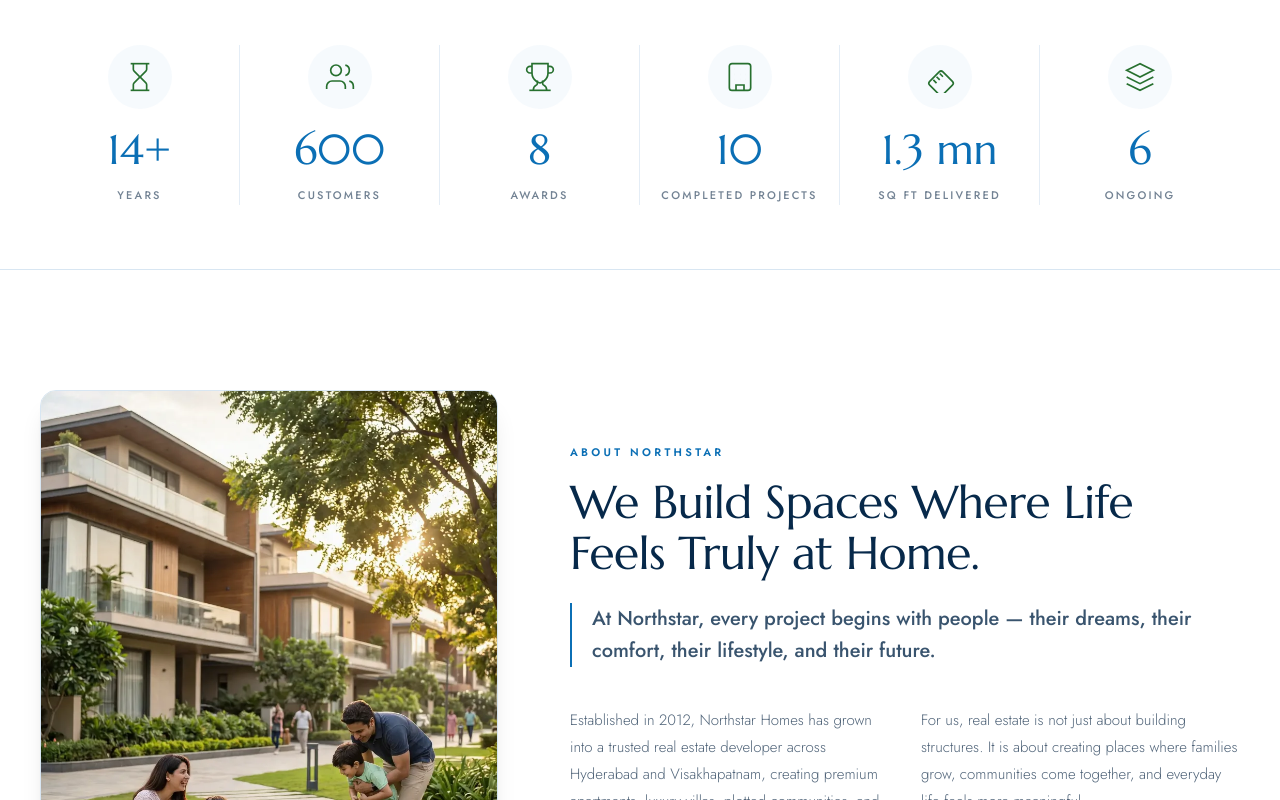
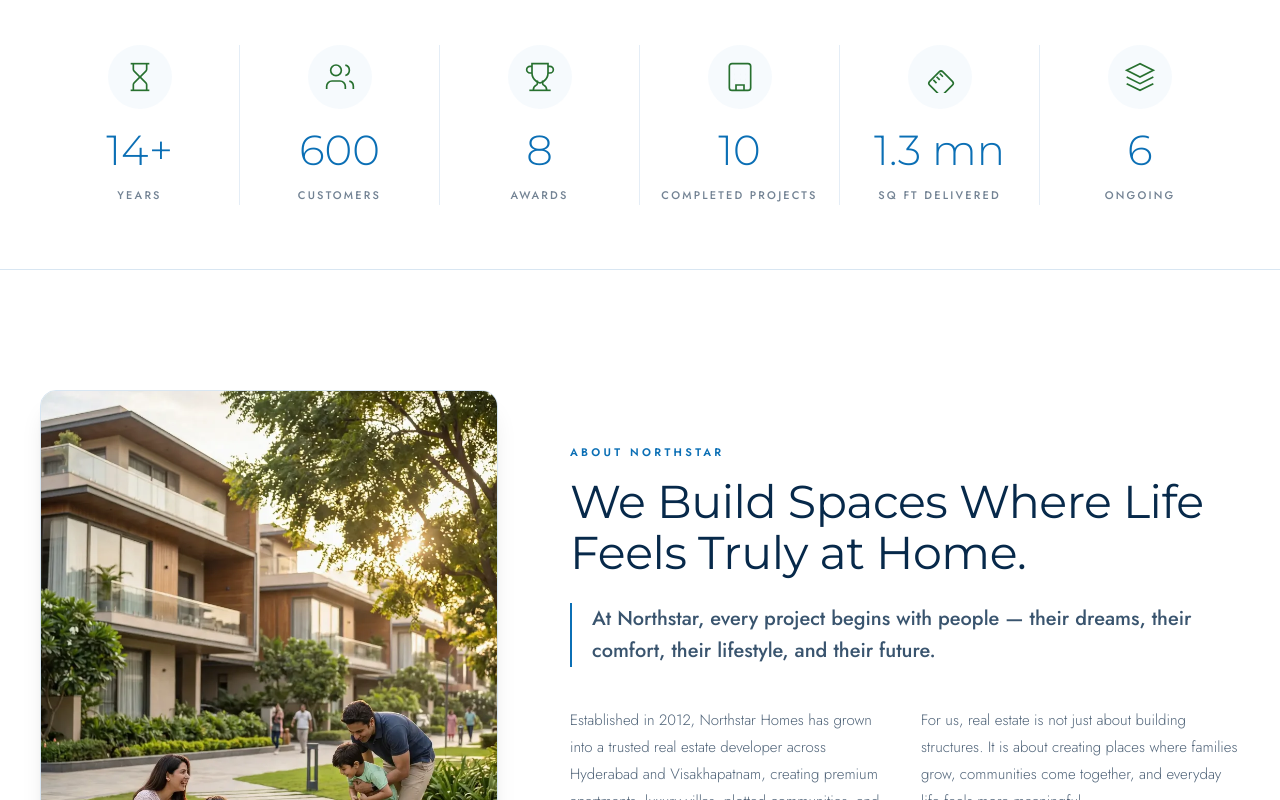
Before and after one commit to CandidateMaster2002/northstarhomes-website, a React (Vite) app: page / in a window 1280 px wide. Shown: the part 820-1620 px from the top of the page. Built offline with nearby package versions, Linux system fonts and the light colour scheme.

Commit message:
style: Change heading font from Marcellus to Montserrat as requested

```diff
--- a/index.html
+++ b/index.html
@@ -8,7 +8,7 @@
     <meta name="description" content="Northstar Homes develops crafted plots, villas and gated communities across South Hyderabad — Sanctuary, SP Palacio, Allura, Park Avenue and Golden Valley." />
     <link rel="preconnect" href="https://fonts.googleapis.com" />
     <link rel="preconnect" href="https://fonts.gstatic.com" crossorigin />
-    <link rel="stylesheet" href="https://fonts.googleapis.com/css2?family=Marcellus&family=Jost:wght@300;400;500;600&display=swap" />
+    <link rel="stylesheet" href="https://fonts.googleapis.com/css2?family=Montserrat:wght@300;400;500;600;700&family=Jost:wght@300;400;500;600&display=swap" />
   </head>
   <body>
     <div id="root"></div>
--- a/src/index.css
+++ b/src/index.css
@@ -18,7 +18,7 @@
   --color-ph2: #D2E1EF;
 
   /* ── Typography ── */
-  --font-heading: "Marcellus", Georgia, serif;
+  --font-heading: "Montserrat", system-ui, sans-serif;
   --font-body: "Jost", system-ui, sans-serif;
 }
 
```
